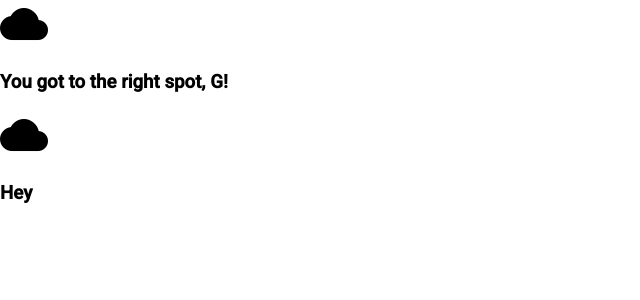
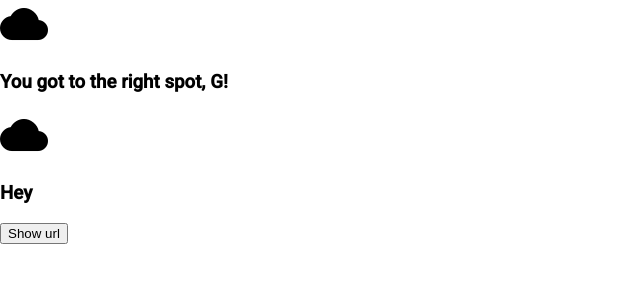
Before and after one commit to tylrg/Midyear.me, an Angular app in the folder sss/: page / in a window 1280 px wide. Shown: the top 300 px of the page, without its empty margins (0-640 px from the left). Built offline with nearby package versions, Linux system fonts and the light colour scheme.

Commit message:
Can change url and store it

```diff
--- a/sss/src/app/home/home.component.html
+++ b/sss/src/app/home/home.component.html
@@ -1 +1,5 @@
 <h3>Hey</h3>
+
+<button (click)="findHome()">Show url</button>
+
+<h4 id="tag"></h4>
--- a/sss/src/app/home/home.component.ts
+++ b/sss/src/app/home/home.component.ts
@@ -19,4 +19,13 @@ export class HomeComponent implements OnInit {
     console.log(code);
   }
 
+  findHome(){
+    let url = this.document.location.href;
+    console.log(url);
+    let index = url.indexOf("?code=");
+    index = index + 6;
+    let code = url.substring(index);
+    this.document.getElementById("tag").innerHTML=code;
+  }
+
 }
```
